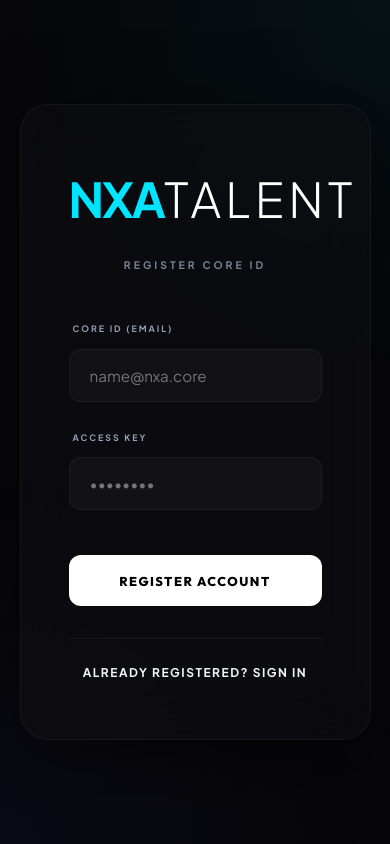
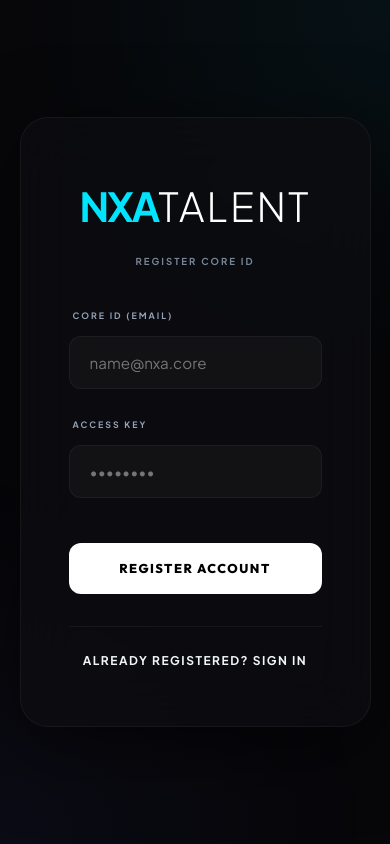
Before and after one commit to Amit143-star/NXA-Talent-Portal, a website: page index.html in a window 390 px wide. Drawn offline with Linux system fonts and the light colour scheme.

Commit message:
UI: Ensure logo responsiveness on all mobile viewports

```diff
--- a/style.css
+++ b/style.css
@@ -58,10 +58,10 @@ body {
     to { opacity: 1; transform: scale(1) translateY(0); filter: blur(0); }
 }
 
-.auth-header { text-align: center; margin-bottom: 3rem; }
-.auth-header .nx { font-size: 3rem; letter-spacing: -2px; color: var(--accent-primary); font-weight: 900; }
-.auth-header .talent { font-size: 3rem; letter-spacing: 4px; color: #fff; font-weight: 300; }
-.auth-header h2 { font-size: 0.65rem; color: var(--text-dim); letter-spacing: 3px; margin-top: 1.2rem; text-transform: uppercase; font-weight: 700; opacity: 0.8; }
+.auth-header { text-align: center; margin-bottom: 2.5rem; padding: 0 10px; }
+.auth-header .nx { font-size: clamp(2.5rem, 10vw, 3rem); letter-spacing: -2px; color: var(--accent-primary); font-weight: 900; }
+.auth-header .talent { font-size: clamp(2.5rem, 10vw, 3rem); letter-spacing: 2px; color: #fff; font-weight: 300; }
+.auth-header h2 { font-size: 0.6rem; color: var(--text-dim); letter-spacing: 2px; margin-top: 1rem; text-transform: uppercase; font-weight: 700; opacity: 0.8; }
 
 .input-block { margin-bottom: 1.8rem; position: relative; }
 .input-block label { display: block; font-size: 0.55rem; color: var(--text-dim); letter-spacing: 2px; margin-bottom: 0.8rem; font-weight: 700; text-transform: uppercase; padding-left: 4px; }
```
